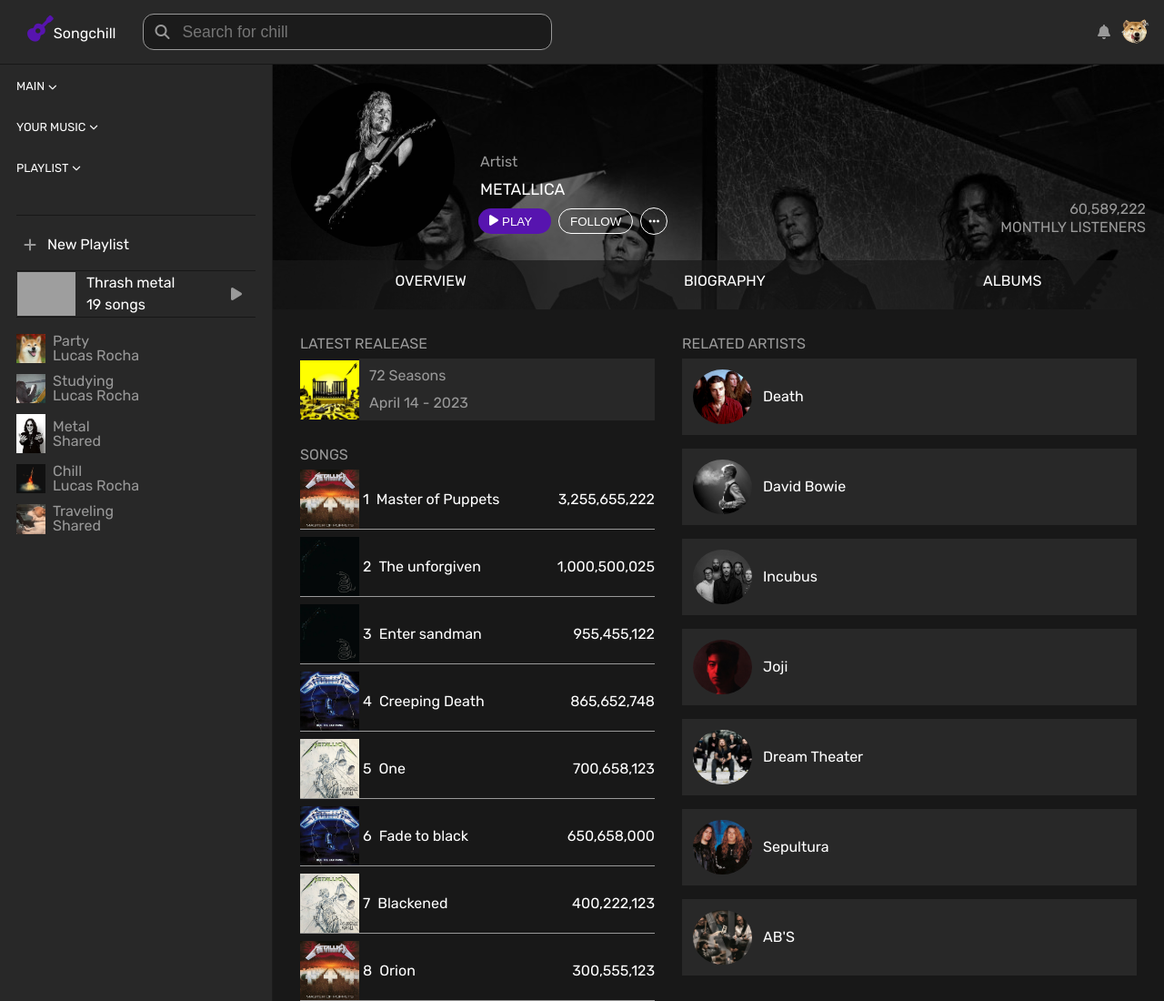
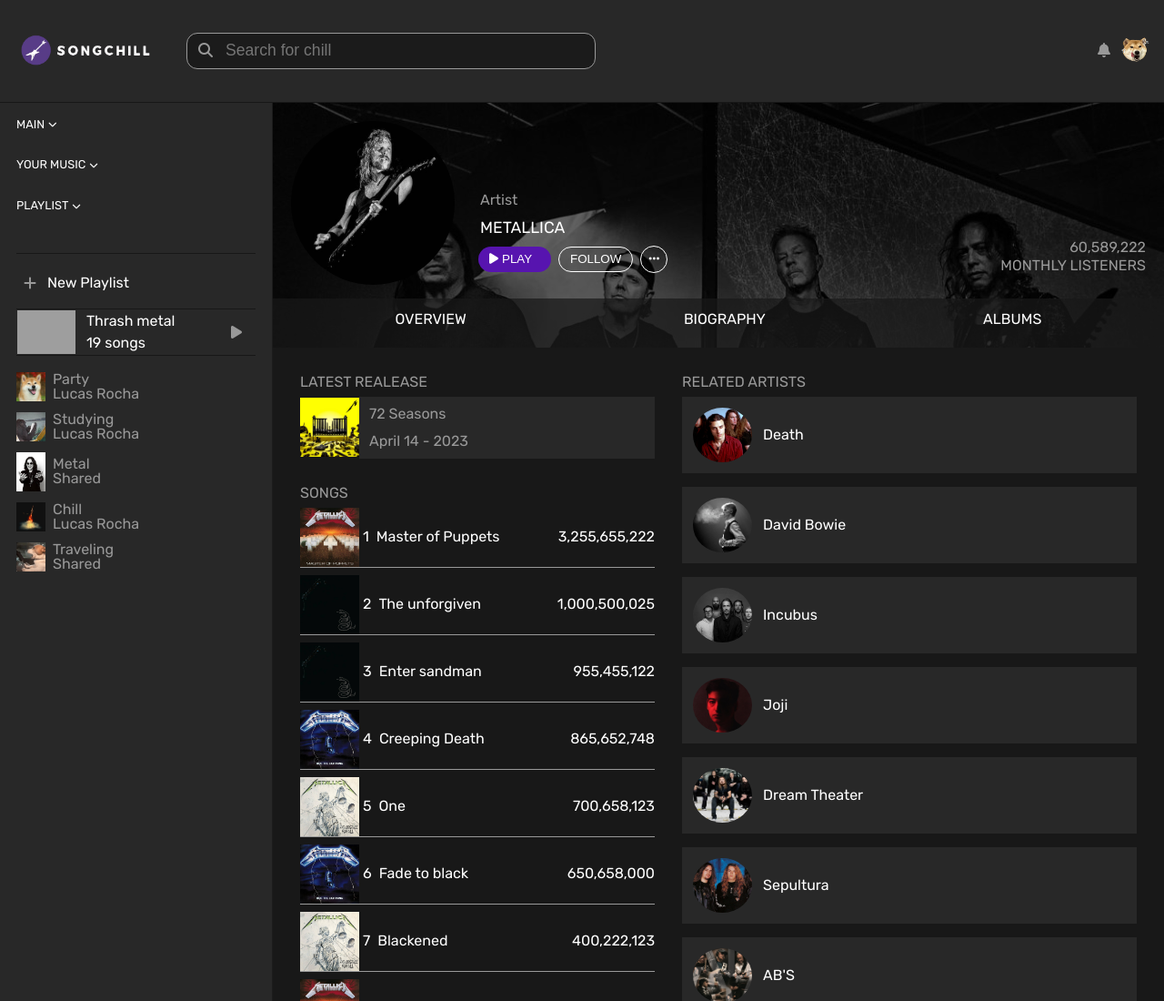
Before and after one commit to LukeRocha/songchill, a website: page public/index.html in a window 1280 px wide. Shown: the top 1100 px of the page at 91% size. Drawn offline with Linux system fonts and the light colour scheme; grey boxes are pictures that could not be loaded.

Commit message:
Change app logo

```diff
--- a/public/css/style.css
+++ b/public/css/style.css
@@ -32,6 +32,10 @@
 
 ul > li {
   cursor: pointer;
+}
+
+.logo{
+  width: 160px;
 }
 /* General elements classes */
 .button {
@@ -147,8 +151,8 @@
 .header__logo-wrapper {
   display: flex;
   justify-content: center;
-  align-items: flex-end;
-  padding-bottom: 8px;
+  align-items: center;
+  gap: 12px;
 }
 
 .header__hamburguer {
@@ -200,8 +204,8 @@
   background-color: var(--secondary-background-color);
   position: absolute;
   z-index: 1;
-  right: 20px;
-  top: 50px;
+  right: 0;
+  top: 67px;
   border: 0.5px solid var(--main-background-color-transparent);
 }
 
--- a/public/index.html
+++ b/public/index.html
@@ -18,14 +18,10 @@
     <header class="header bottom-divisor">
       <section class="header__menu">
         <div class="header__left-content element--pointer">
-          <label for="toggle-sidebar">
+          <label for="toggle-sidebar" class="header__logo-wrapper">
             <i class="header__hamburguer fa-solid fa-bars icon--medium icon--desktop-view"></i>
+            <img src="./img/logo.png" alt="" class="logo">
           </label>
-
-          <div class="header__logo-wrapper element--pointer">
-            <i class="icon--large header__menu-logo fa-solid fa-guitar" style="color: #5714af"></i>
-            <h2 class="header__title element--pointer">Songchill</h2>
-          </div>
         </div>
 
         <div class="header__controller">
@@ -77,8 +73,8 @@
       <aside class="sidebar">
         <div class="sidebar__header">
           <span class="sidebar__logo-wrapper">
-            <i class="icon--large sidebar__menu-logo fa-solid fa-guitar" style="color: #5714af"></i>
-            <h2 class="sidebar__logo-title">Songchill</h2>
+            <img src="./img/logo.png" alt="" class="logo">
+
           </span>
           <label for="toggle-sidebar">
             <i class="sidebar__hamburguer fa-solid fa-close icon--medium icon--desktop-view"></i>
```
Also changed, not shown: public/img/logo.png (added).
